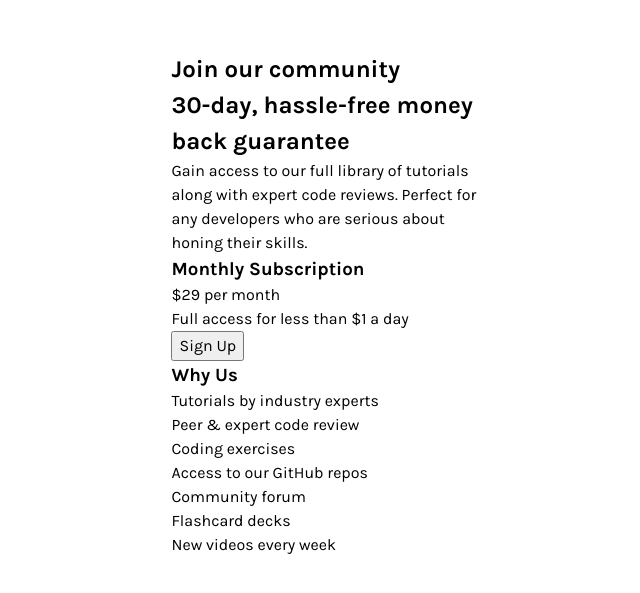
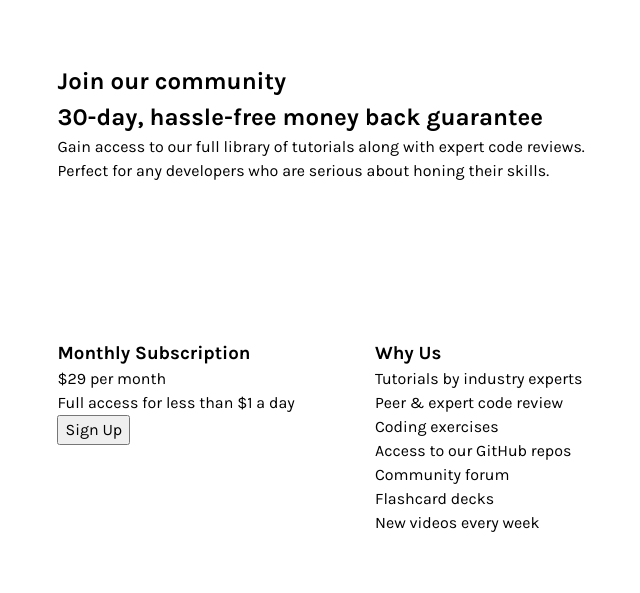
Before and after one commit to MitaliShah/single-price-grid-componentt, a plain HTML site: page index.html in a window 1280 px wide. Shown: the part 101-694 px from the top of the page, without its empty margins (305-945 px from the left). Drawn offline with Linux system fonts and the light colour scheme.

Commit message:
initial grid alignment for both desktop and mobile as well as padding

```diff
--- a/styles.css
+++ b/styles.css
@@ -49,8 +49,49 @@
     }
 
     .container {
-        max-width: 20.44rem;
+        max-width: 19.4375rem;
         margin: 4.5rem 2rem 3.88rem;
         display: grid;
-        grid-template-rows: ;
+        grid-template-rows: 16.68rem 1fr 1fr;
     }
+
+    .section-one {
+        padding: 1.75rem 1.5rem 2rem;
+    }
+
+    .section-two {
+        padding: 1.5rem;
+    }
+
+    .section-three {
+        padding: 1.5rem;
+        padding-right: 3rem;
+    }
+
+    @media(min-width: 45rem) {
+        .container {
+            max-width: 39.69rem;
+            margin: 0;
+            display: grid;
+            grid-template-areas:
+                'top top'
+                'bottomone bottomtwo';
+            grid-template-columns: repeat(2, 1fr);
+            grid-template-rows: repeat(2, 1fr);
+        }
+
+        .section-one {
+            grid-area: top;
+            padding: 2.5rem;
+        }
+
+        .section-two {
+            grid-area: bottomone;
+            padding: 2.5rem;
+        }
+
+        .section-three {
+            grid-area: bottomtwo;
+            padding: 2.5rem;
+        }
+    }
```
